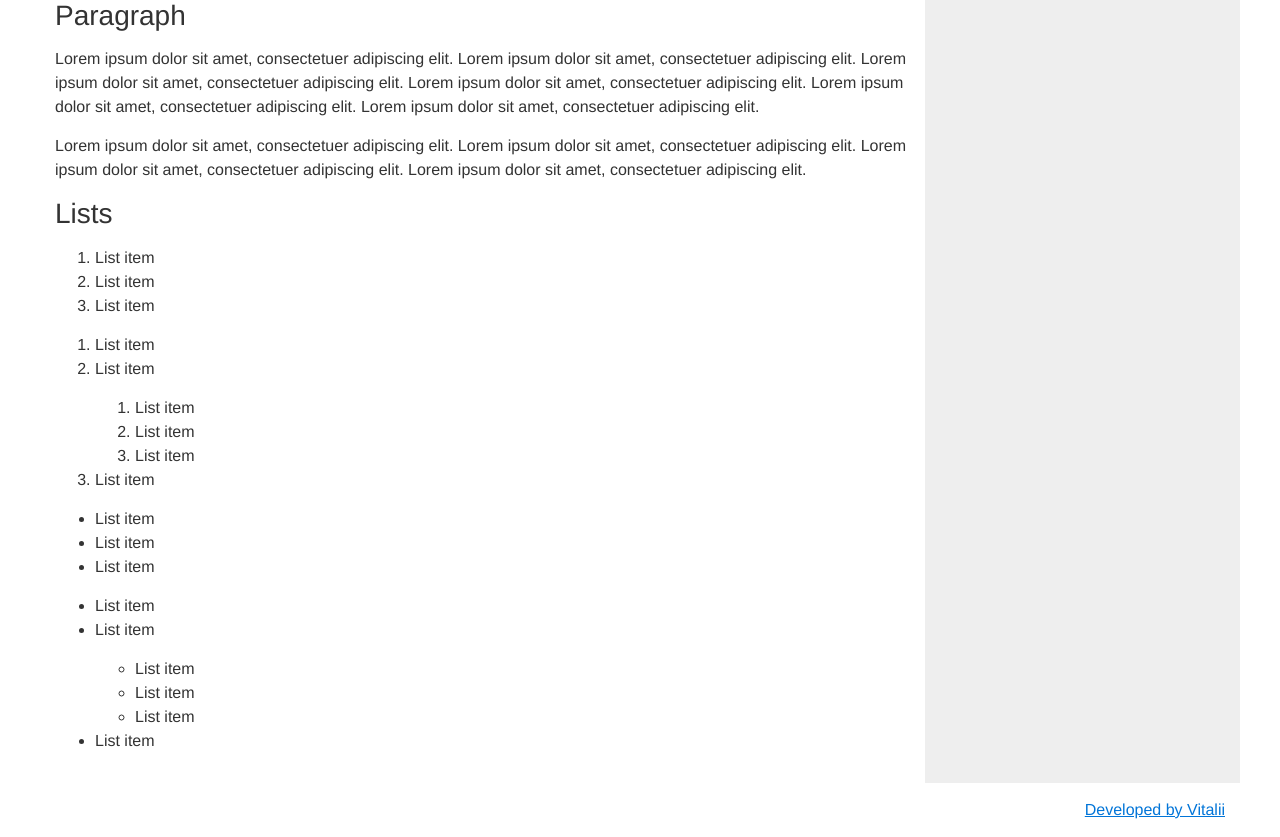
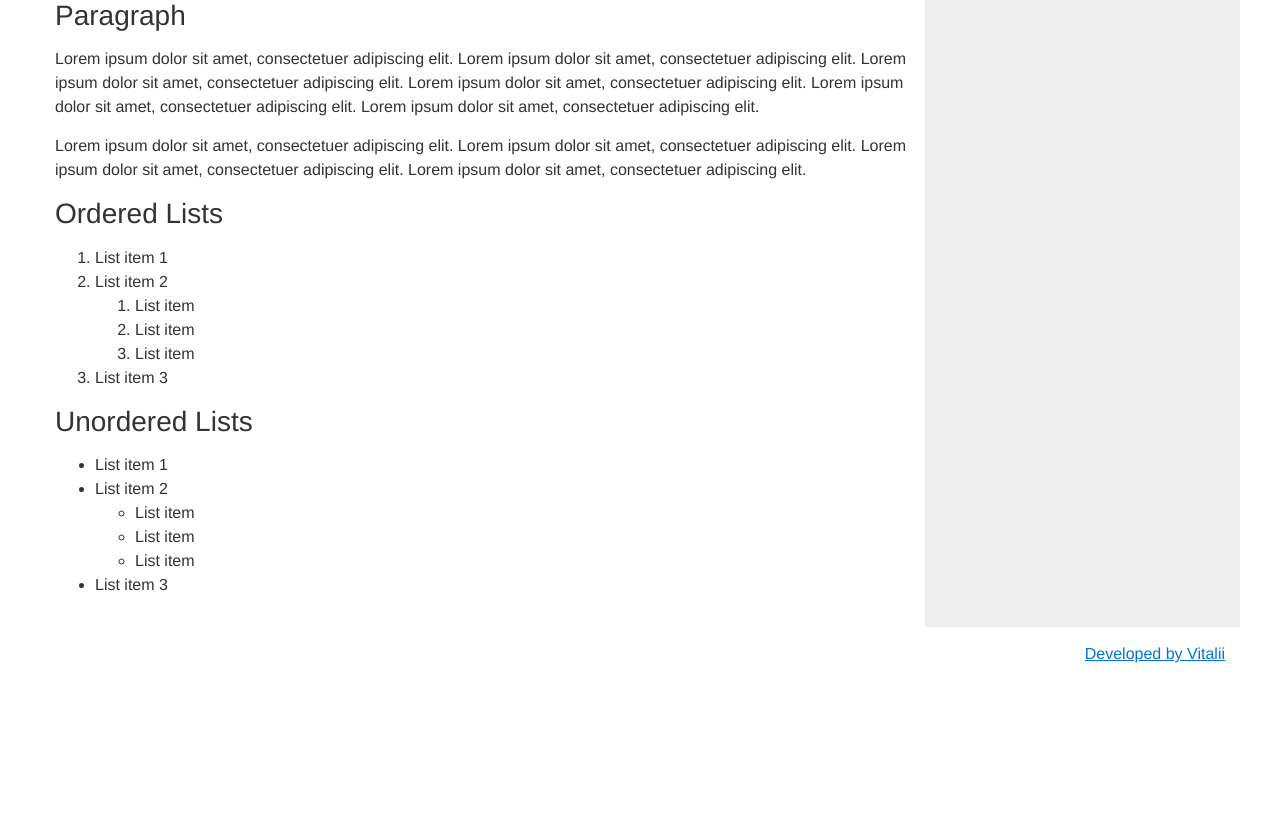
Before and after one commit to webvitalii/flexify, a PHP site: page /typography.php in a window 1280 px wide. Shown: the part 473-1310 px from the top of the page. After the commit the page ends 1136 px from the top, so only its background shows below. Run offline with PHP 8.4, Linux system fonts and the light colour scheme.

Commit message:
Updated lists and blockquote styles

```diff
--- a/css/flexify.css
+++ b/css/flexify.css
@@ -174,6 +174,7 @@ template {
 .fx-wrap ol ul,
 .fx-wrap ul ol,
 .fx-wrap ol ol {
+	margin-top: 0;
 	margin-bottom: 0;
 }
 .fx-wrap .fx-list-unstyled {
@@ -219,6 +220,13 @@ template {
 	margin: 15px 0 15px 0;
 	font-size: 16px;
 	border-left: 4px solid #eee;
+	background-color: #fafafa;
+}
+
+.fx-wrap blockquote p:first-child,
+.fx-wrap blockquote ul:first-child,
+.fx-wrap blockquote ol:first-child {
+	margin-top: 0;
 }
 
 .fx-wrap blockquote p:last-child,
--- a/typography.php
+++ b/typography.php
@@ -20,42 +20,32 @@
 	<p>Lorem ipsum dolor sit amet, consectetuer adipiscing elit. Lorem ipsum dolor sit amet, consectetuer adipiscing elit.
 	Lorem ipsum dolor sit amet, consectetuer adipiscing elit. Lorem ipsum dolor sit amet, consectetuer adipiscing elit.</p>
 
-	<h3>Lists</h3>
+	<h3>Ordered Lists</h3>
 
 	<ol>
-		<li>List item</li>
-		<li>List item</li>
-		<li>List item</li>
-	</ol>
-
-	<ol>
-		<li>List item</li>
-		<li>List item
+		<li>List item 1</li>
+		<li>List item 2
 			<ol>
 				<li>List item</li>
 				<li>List item</li>
 				<li>List item</li>
 			</ol>
 		</li>
-		<li>List item</li>
+		<li>List item 3</li>
 	</ol>
 
-	<ul>
-		<li>List item</li>
-		<li>List item</li>
-		<li>List item</li>
-	</ul>
+	<h3>Unordered Lists</h3>
 
 	<ul>
-		<li>List item</li>
-		<li>List item
+		<li>List item 1</li>
+		<li>List item 2
 			<ul>
 				<li>List item</li>
 				<li>List item</li>
 				<li>List item</li>
 			</ul>
 		</li>
-		<li>List item</li>
+		<li>List item 3</li>
 	</ul>
 
 
```
